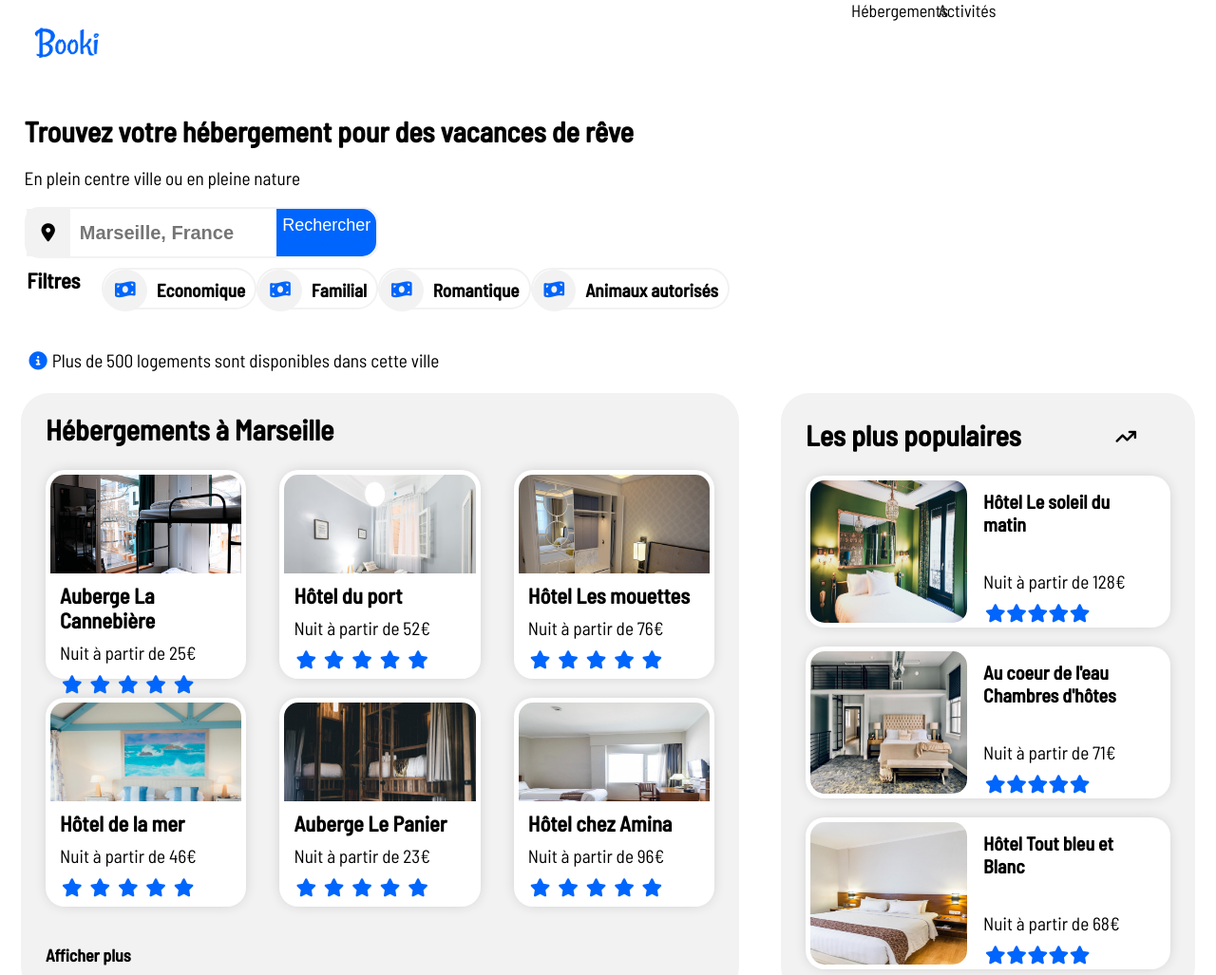
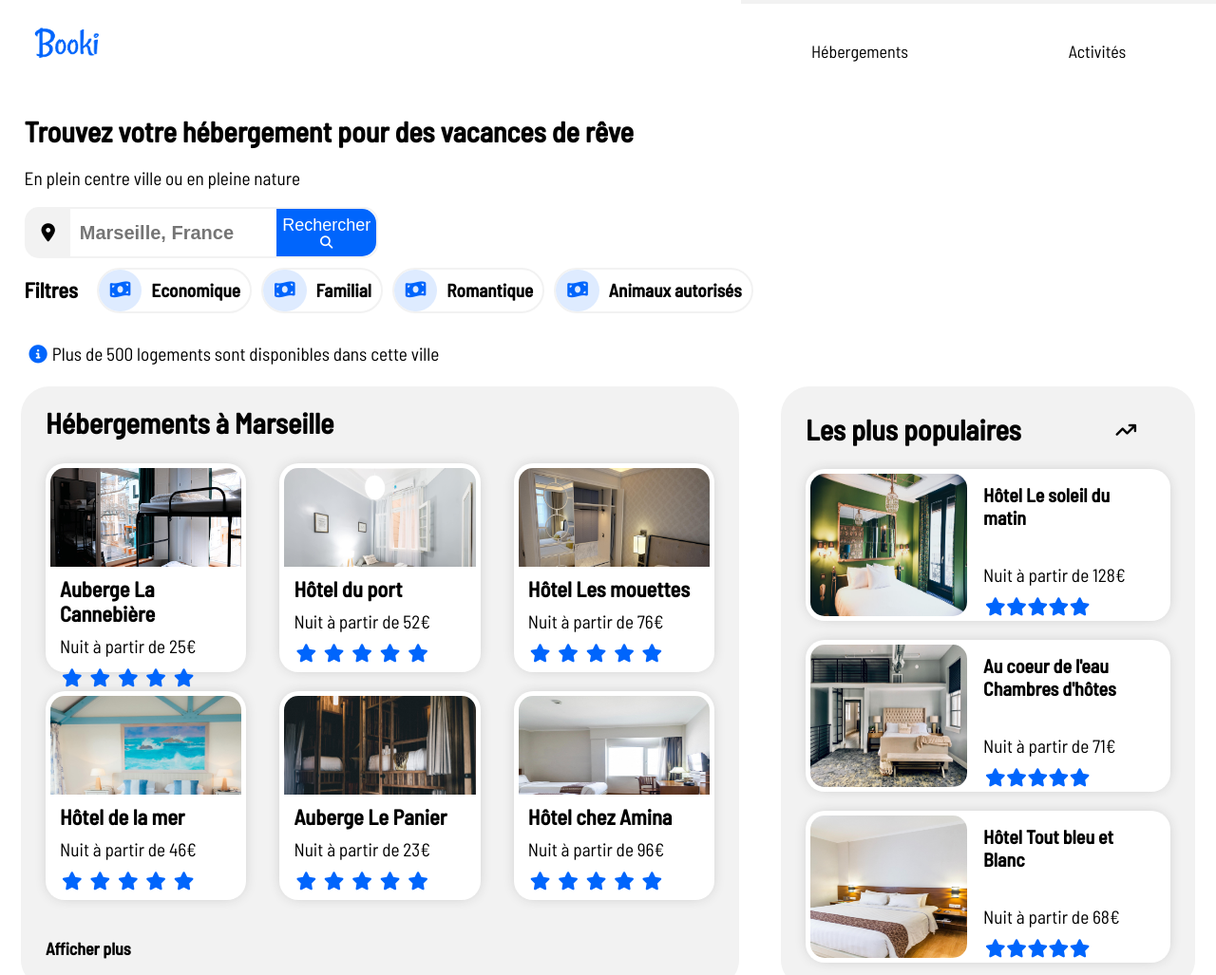
Before and after one commit to ChristopherSemard/Booki---Exercice-integration-CSS, a plain HTML site: page index.html in a window 1280 px wide. Shown: the top 1027 px of the page at 95% size. Drawn offline with Linux system fonts and the light colour scheme.

Commit message:
Fixes (nav, filtres)

```diff
--- a/style.css
+++ b/style.css
@@ -57,6 +57,9 @@ form{
     background-color: #f2f2f2;
     color: #0065FC;
     display:flex;
+
+    border-top-left-radius: 10px;
+    border-bottom-left-radius: 10px;
 }
 
 .iconloc i{
@@ -94,23 +97,22 @@ button i{
 .filterslist{
     display:flex;
     flex-wrap:wrap;
-    margin:10px;
 
 }
 
 .filter{
-    height:40px;
-    margin-bottom: 10px;
     display:flex;
     border: #f2f2f2 2px solid;
     border-radius: 50px;
     font-weight: bold;
+    margin-right: 10px;
+    margin-bottom: 10px;
 }
 
 .filter i{
     color:#0065FC;
     margin:0px;
-    background-color: #f2f2f2;
+    background-color: #DEEBFF;
     margin: auto;
     padding:12px;
     border-radius: 50px;
@@ -120,7 +122,7 @@ button i{
 .filter i:hover{
     color:#ffffff;
     margin:0px;
-    background-color: #000000;
+    background-color: #0065FC;
     margin: auto;
     padding:12px;
     border-radius: 50px;
@@ -128,11 +130,11 @@ button i{
 
 .filter:hover{
 
-    border: #000000 2px solid;
+    border: #0065FC 2px solid;
     background-color: #f2f2f2;
     border-radius: 50px;
     font-weight: bold;
-    color: #000000;
+    color: #0065FC;
 }
 
 
@@ -159,8 +161,12 @@ article{
     padding:5px;
     margin-bottom: 20px;
     background-color: #ffffff;
+    transition: background-color 1s ease-out 100ms
 }
 
+article:hover{
+    background-color: #dadada;
+}
 
 aside .entete{
     display:flex;
@@ -382,9 +388,9 @@ p i{
         font-size: large;
     }
 
-    button i{
+
+    .fa-magnifying-glass{
         display:none;
-        color:#0065FC;
     }
 
     p strong{
@@ -405,7 +411,6 @@ p i{
 
     .popular article img{
         width: 100%;
-        height:100%;
         border-radius: 15px;
         margin: 0px 0px 0px 0px;
     }
@@ -466,9 +471,9 @@ p i{
         width:30%;
     }
 
+
     .popular article{
         display:flex;
-        justify-content: space-between;
         height:150px;
     }
 
@@ -509,28 +514,6 @@ p i{
         align-self: flex-start;
     }
 
-    header nav{
-        width:30%;
-        display:flex;
-    }
-
-
-    header nav ul a{
-        border-bottom:none;
-        width:50%;
-        height:100%;
-        text-align:center;
-        font-size: 18px;
-    }
-
-    header nav ul a:hover{
-        border-bottom:none;
-        border-top: #0065FC 2px solid;
-        text-align:center;
-        color:#0065FC;
-    }
-
-
 
     form{
         height:50px;
@@ -538,6 +521,8 @@ p i{
         display:flex;
         border: #f2f2f2 2px solid;
         border-radius: 15px;
+
+        margin: 10px 0px;
     }
 
     .popular .description h3{
@@ -604,8 +589,8 @@ p i{
     }
 
     .activities article img{
-        width: 100%;
         height:100%;
+        width:100%;
         border-radius: 15px;
         margin: 0px 0px -100px 0px;
     }
@@ -625,21 +610,52 @@ p i{
     .filters{
         display:flex;
         flex-wrap: wrap;
+        justify-content: flex-start;
     }
 
     .filters h3{
-        text-align: center;
-        padding-right: 10px;
-        width:5%;
-    }
-    .filters .filterlist{
-        width:95%;
+        padding-right: 20px;
     }
     .filters p{
         width:100%;
     }
 
+    .filterslist {
+        width:90%;
+    }
+
+
+    header nav{
+        width:100%;
+        max-width: 500px;
+    }
 
 
 
+    header ul{
+        list-style-type: none;
+        display: flex;
+        padding:0px;
+        margin:0px;
+        height:100%;
+    }
+
+
+    header ul a{
+        border-bottom:none;
+        border-top: #f2f2f2 4px solid;
+        display:flex;
+
+    }
+
+
+    header ul li{
+        margin:auto;
+    }
+    header ul a:hover{
+
+        border-bottom:none;
+        border-top: #0065FC 4px solid;
+    }
+
 }
```
